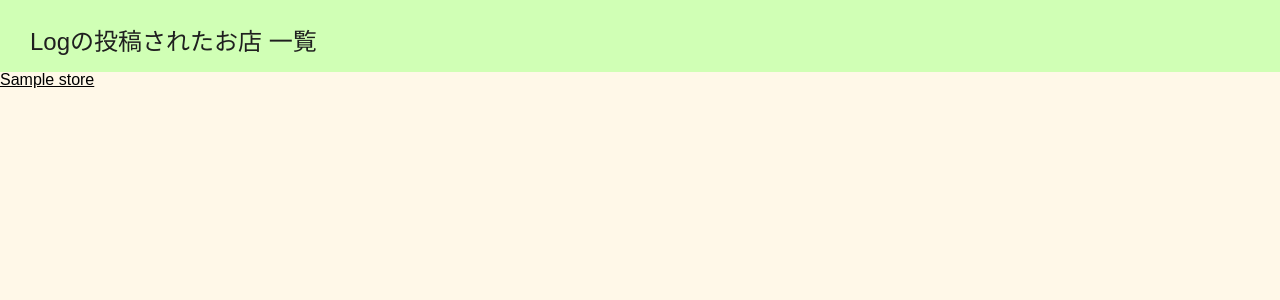
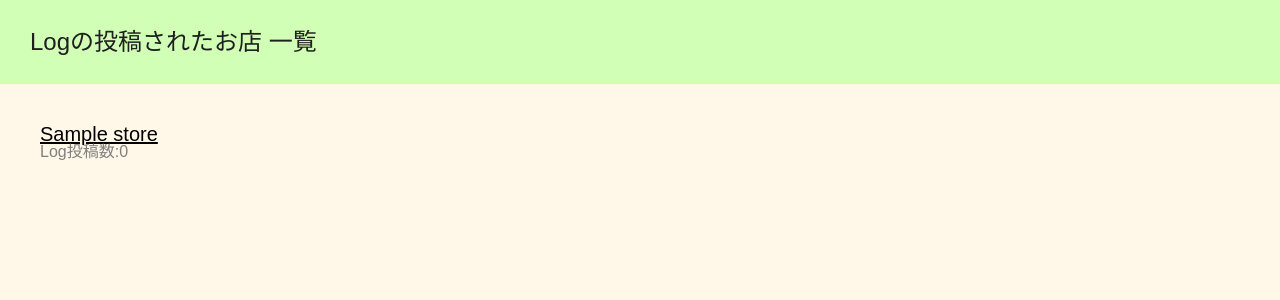
Before and after one commit to Tkutose/coffeelog, a Django app: page /store/ in a window 1280 px wide. Shown: the part 84-384 px from the top of the page. Run offline with Django 3.2, Linux system fonts and the light colour scheme; tables that the repository leaves empty hold one stand-in row (values such as "Sample post"); data that the repository does not hold is empty.

Commit message:
店一覧画面を更新

```diff
--- a/coffeelog/models.py
+++ b/coffeelog/models.py
@@ -11,7 +11,7 @@
     address = models.CharField(max_length=200, blank=True)
 
     def __str__(self):
-        return self.store
+        return self.name
 
 
 class Log(models.Model):
--- a/coffeelog/static/coffeelog/css/parts/_stores-block.scss
+++ b/coffeelog/static/coffeelog/css/parts/_stores-block.scss
@@ -1,3 +1,12 @@
 .stores {
     list-style-type: none;
+    margin: 40px;
 }
+
+.stores__name {
+    font-size: 125%;
+}
+
+.stores__count {
+    color: gray;
+}
--- a/coffeelog/static/coffeelog/css/style.css
+++ b/coffeelog/static/coffeelog/css/style.css
@@ -154,6 +154,15 @@
 
 .stores {
   list-style-type: none;
+  margin: 40px;
+}
+
+.stores__name {
+  font-size: 125%;
+}
+
+.stores__count {
+  color: gray;
 }
 
 .other {
--- a/coffeelog/templates/coffeelog/base.html
+++ b/coffeelog/templates/coffeelog/base.html
@@ -1,4 +1,5 @@
 {% load static %}
+
 
 <html lang="ja">
 
--- a/coffeelog/templates/coffeelog/store_list.html
+++ b/coffeelog/templates/coffeelog/store_list.html
@@ -1,4 +1,5 @@
 {% extends 'coffeelog/base.html' %}
+{% load coffeelog.func_libs %}
 
 
 {% block title %} Stote List {% endblock %}
@@ -15,11 +16,11 @@
 <ul>
     {% for store in store_list %}
     <li class="stores">
-        <a href="{% url 'coffeelog:list' %}">
-            <div class="stores__name">{{ store.name }}</div>
-        </a>
+        <a href="{% url 'coffeelog:list' %}" class="stores__name">{{ store.name }}</a>
+        <p class="stores__count">Log投稿数:{{ counts | log_count:store.name }}</p>
     </li>
     {% endfor %}
 </ul>
 
+
 {% endblock %}
--- a/coffeelog/templatetags/coffeelog/func_libs.py
+++ b/coffeelog/templatetags/coffeelog/func_libs.py
@@ -38,3 +38,14 @@
     '''
 
     return elem.as_widget(attrs={'class': block_name+ '__' + elem.name})
+
+
+@register.filter(name ='log_count')
+def out_count_log(counts, store_name):
+    '''
+    key:店の名前
+    value:その店のLog投稿数
+    のdictと店の名前を受け取り、投稿数を返す
+    '''
+
+    return counts[store_name]
--- a/coffeelog/views.py
+++ b/coffeelog/views.py
@@ -1,5 +1,6 @@
 from django.urls import reverse
 from django.views import generic
+from django.db.models import Count
 from .models import Log, Store
 from .forms import LogForm
 
@@ -17,7 +18,7 @@
     def get_context_data(self, **kwargs):
         context = super().get_context_data(**kwargs)
         obj = context.get('object')
-        context['other'] = Log.objects.filter(store__store=obj.store).exclude(id=obj.id)
+        context['other'] = Log.objects.filter(store__name=obj.store).exclude(id=obj.id)
         return context
 
 
@@ -92,9 +93,9 @@
         context['btn'] = 'Update'
         return context
 
-
     def get_success_url(self):
         return reverse('coffeelog:detail', kwargs={'pk': self.object.id})
+
 
 class StoreList(generic.ListView):
     '''
@@ -103,3 +104,13 @@
     template_name = 'coffeelog/store_list.html'
     model = Store
     context_object_name = 'store_list'
+
+    def get_context_data(self, **kwargs):
+        '''
+        該当する店ごとのLog投稿数をカウント,dict型でcountsに格納
+        '''
+        context = super().get_context_data(**kwargs)
+        context['counts'] = {}
+        for store in Store.objects.annotate(count = Count('log')):
+            context['counts'][store.name] = store.count
+        return context
```
